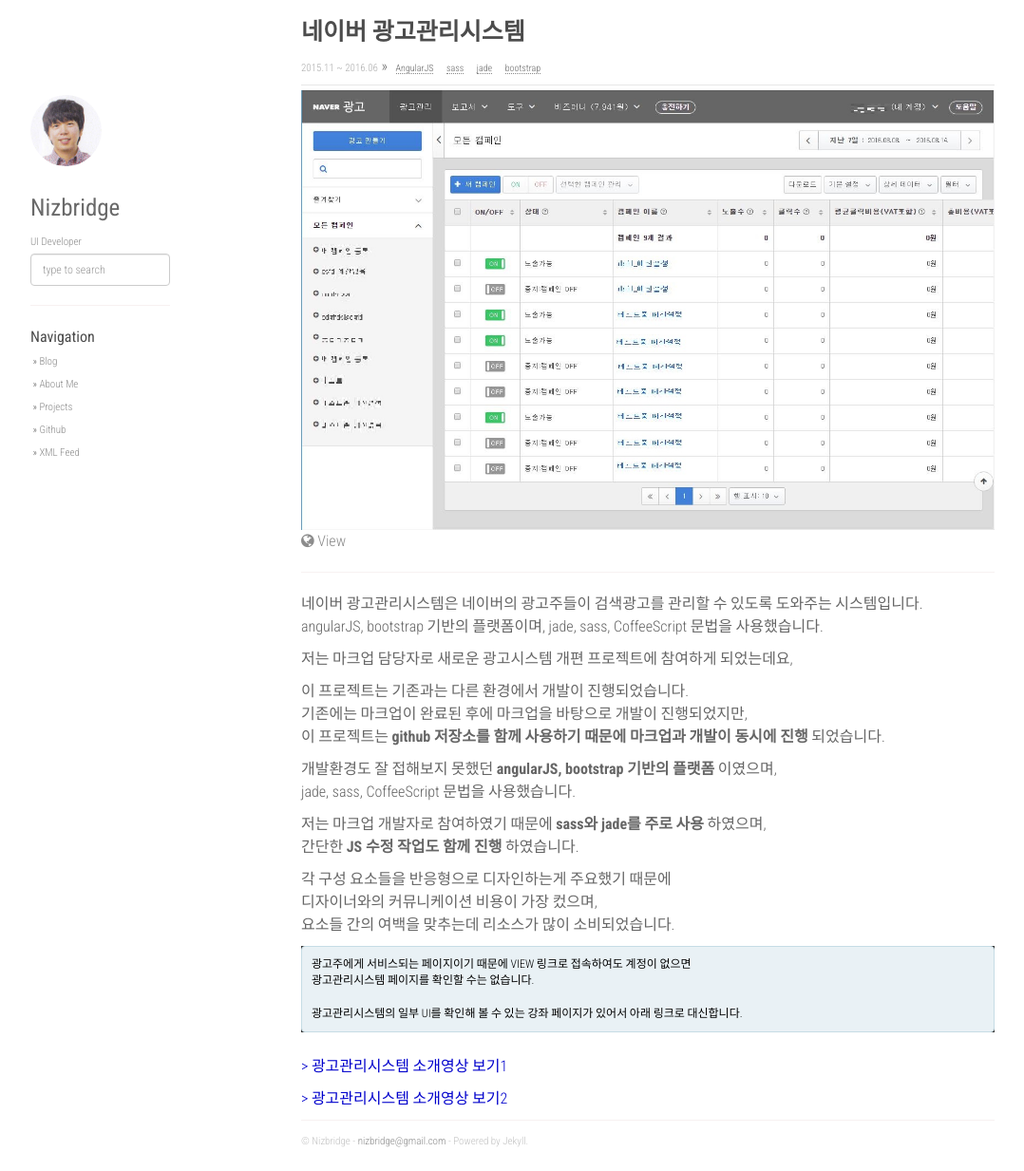
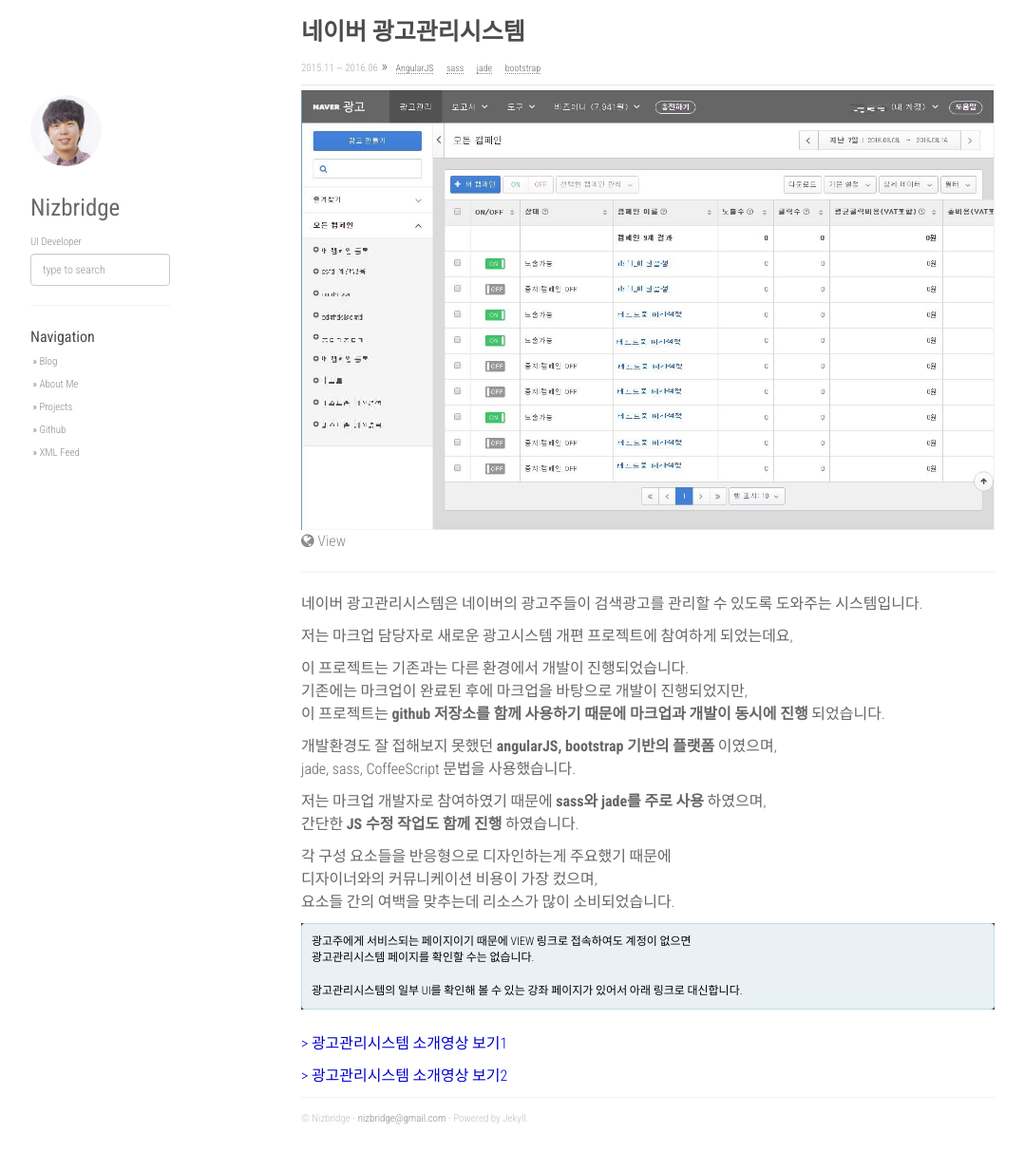
Before and after one commit to nizbridge/nizbridge.github.io, a Jekyll site: the page built from _project/ncc.md, in a window 1280 px wide and 1233 px high. Shown: the whole window at 95% size, without its empty margins (53-1131 px from the left). Built offline with Jekyll 4.4.1, drawn with Linux system fonts in a browser that asks for light colours; nearby versions of some CDN libraries; some web fonts are replaced.

Commit message:
post fix

```diff
--- a/_project/ncc.md
+++ b/_project/ncc.md
@@ -4,7 +4,6 @@
 slug: "ncc"
 ---
 네이버 광고관리시스템은 네이버의 광고주들이 검색광고를 관리할 수 있도록 도와주는 시스템입니다.<br>
-angularJS, bootstrap 기반의 플랫폼이며, jade, sass, CoffeeScript 문법을 사용했습니다.<br>
 
 저는 마크업 담당자로 새로운 광고시스템 개편 프로젝트에 참여하게 되었는데요,
 
```
